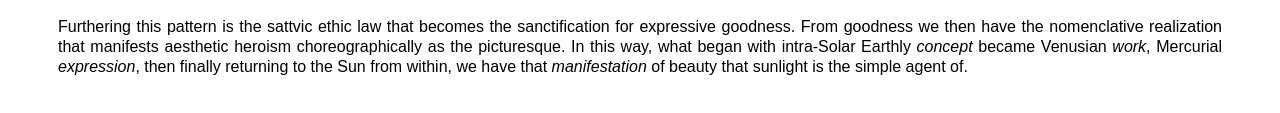
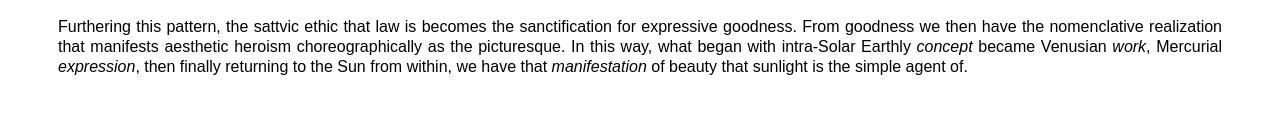
Before and after one commit to recoverlab/a665566-Ombudsmanship, a plain HTML site: page public/love.html in a window 1280 px wide. Shown: the part 599-712 px from the top of the page. Drawn offline with Linux system fonts and the light colour scheme.

Commit message:
Update love.html

```diff
--- a/public/love.html
+++ b/public/love.html
@@ -54,7 +54,7 @@
                     </div>
                     <br>
                     <div style="text-align: justify">
-                        Furthering this pattern is the sattvic ethic law that becomes the sanctification for expressive goodness.
+                        Furthering this pattern, the sattvic ethic that law is becomes the sanctification for expressive goodness.
                         From goodness we then have the nomenclative realization that manifests aesthetic heroism choreographically as the picturesque.
                         In this way, what began with intra-Solar Earthly <i>concept</i> became Venusian <i>work</i>, Mercurial <i>expression</i>, then finally returning to the Sun from within, we have that <i>manifestation</i> of beauty that sunlight is the simple agent of.
                     </div>
```
